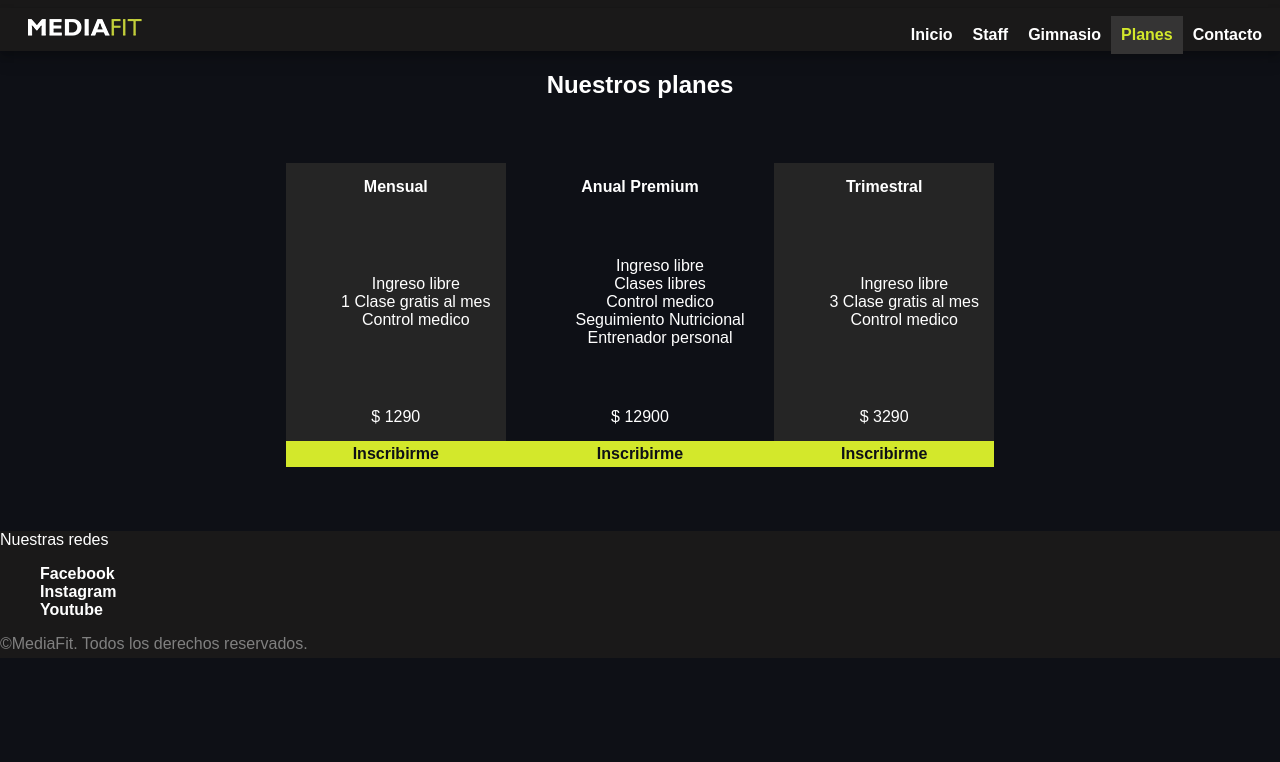
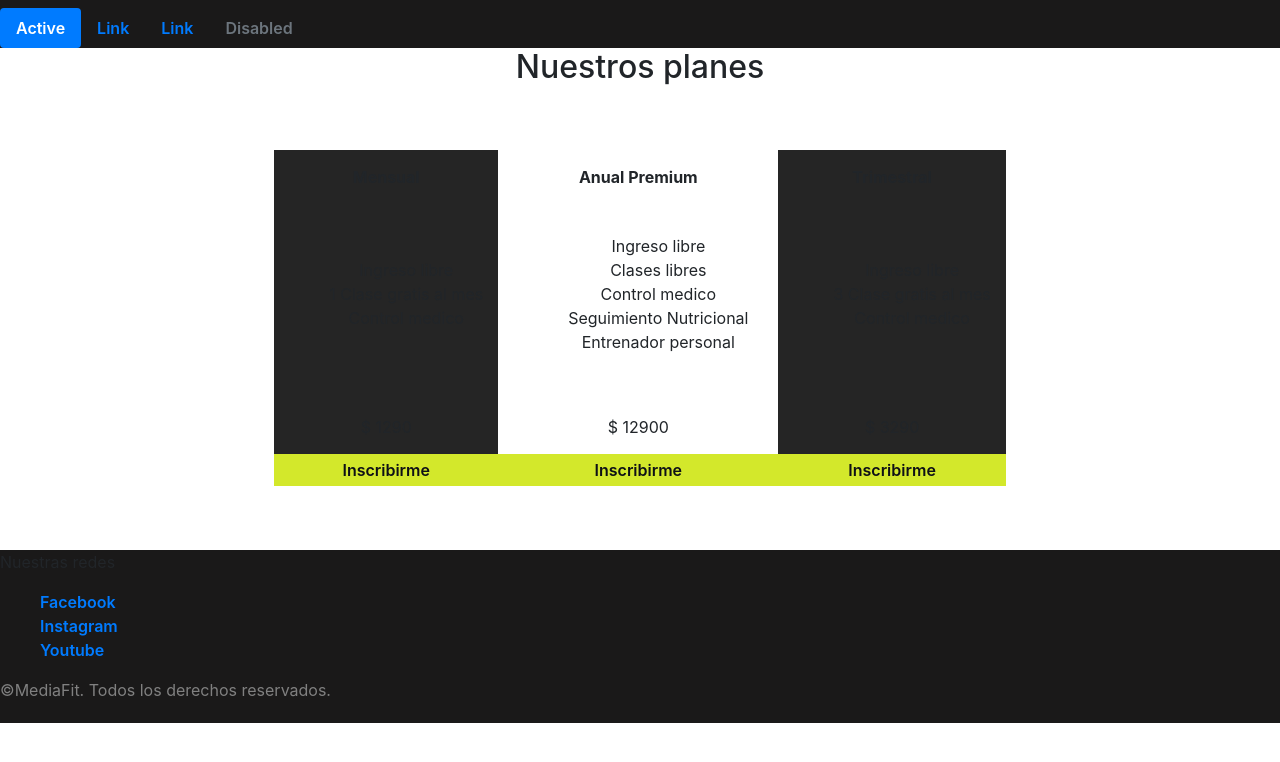
Before and after one commit to lautarojgarcia177/CLIP, a plain HTML site: page planes.html in a window 1280 px wide. Drawn offline with nearby package versions, Linux system fonts and the light colour scheme.

Commit message:
añadiendo bootstrap

```diff
--- a/css/estilos.css
+++ b/css/estilos.css
@@ -80,7 +80,12 @@ ul#navegador{
     font-weight: 600;
 }
 
-#navegador li .paginaActiva {
+#navegador li {
+    background-color: #353434;
+    color: #d3e82b;
+}
+
+.paginaActiva {
     background-color: #353434;
     color: #d3e82b;
 }
--- a/planes.html
+++ b/planes.html
@@ -2,24 +2,29 @@
 <html lang="en">
     <head>
         <meta charset="UTF-8">
-        <meta name="viewport" content="width=device-width, initial-scale=1.0">
+        <meta name="viewport" content="width=device-width, initial-scale=1, shrink-to-fit=no">
         <title>MediaFit</title>
         <link href="https://fonts.googleapis.com/css2?family=Rubik:wght@400;500;600;700;800&display=swap" rel="stylesheet">
         <link rel="stylesheet" type="text/css" href="../css/estilos.css">
+        <link rel="stylesheet" href="https://stackpath.bootstrapcdn.com/bootstrap/4.4.1/css/bootstrap.min.css" integrity="sha384-Vkoo8x4CGsO3+Hhxv8T/Q5PaXtkKtu6ug5TOeNV6gBiFeWPGFN9MuhOf23Q9Ifjh" crossorigin="anonymous">
     </head>
     <body>
         <header>
-            <nav>
-            <a href="index.html" class="logo"><img src="../assets/img/MEDIA_FIT_LOGO_baja_verde.png" alt="Foto del logo"></a>
-            <ul id="navegador">
-                <li><a href="index.html">Inicio</a></li>
-                <li><a href="staff.html">Staff</a></li>
-                <li><a href="gimnasio.html">Gimnasio</a></li>
-                <li><a href="planes.html" class="paginaActiva">Planes</a></li>
-                <li><a href="contacto.html"> Contacto</a></li>
+            <ul class="nav nav-pills">
+                <li class="nav-item">
+                  <a class="nav-link active" href="#">Active</a>
+                </li>
+                <li class="nav-item">
+                  <a class="nav-link" href="#">Link</a>
+                </li>
+                <li class="nav-item">
+                  <a class="nav-link" href="#">Link</a>
+                </li>
+                <li class="nav-item">
+                  <a class="nav-link disabled" href="#" tabindex="-1" aria-disabled="true">Disabled</a>
+                </li>
             </ul>
-        </nav>
-    </header>
+        </header>
 
         <main>
             <h2 id="planes">Nuestros planes</h2>
@@ -77,5 +82,8 @@
                 </ul>
             <p class="copyright">©MediaFit. Todos los derechos reservados.</p>
         </footer>
+        <script src="https://code.jquery.com/jquery-3.5.1.slim.min.js" integrity="sha384-DfXdz2htPH0lsSSs5nCTpuj/zy4C+OGpamoFVy38MVBnE+IbbVYUew+OrCXaRkfj" crossorigin="anonymous"></script>
+    <script src="https://cdn.jsdelivr.net/npm/popper.js@1.16.1/dist/umd/popper.min.js" integrity="sha384-9/reFTGAW83EW2RDu2S0VKaIzap3H66lZH81PoYlFhbGU+6BZp6G7niu735Sk7lN" crossorigin="anonymous"></script>
+    <script src="https://stackpath.bootstrapcdn.com/bootstrap/4.5.2/js/bootstrap.min.js" integrity="sha384-B4gt1jrGC7Jh4AgTPSdUtOBvfO8shuf57BaghqFfPlYxofvL8/KUEfYiJOMMV+rV" crossorigin="anonymous"></script>
     </body>
 </html>
```
